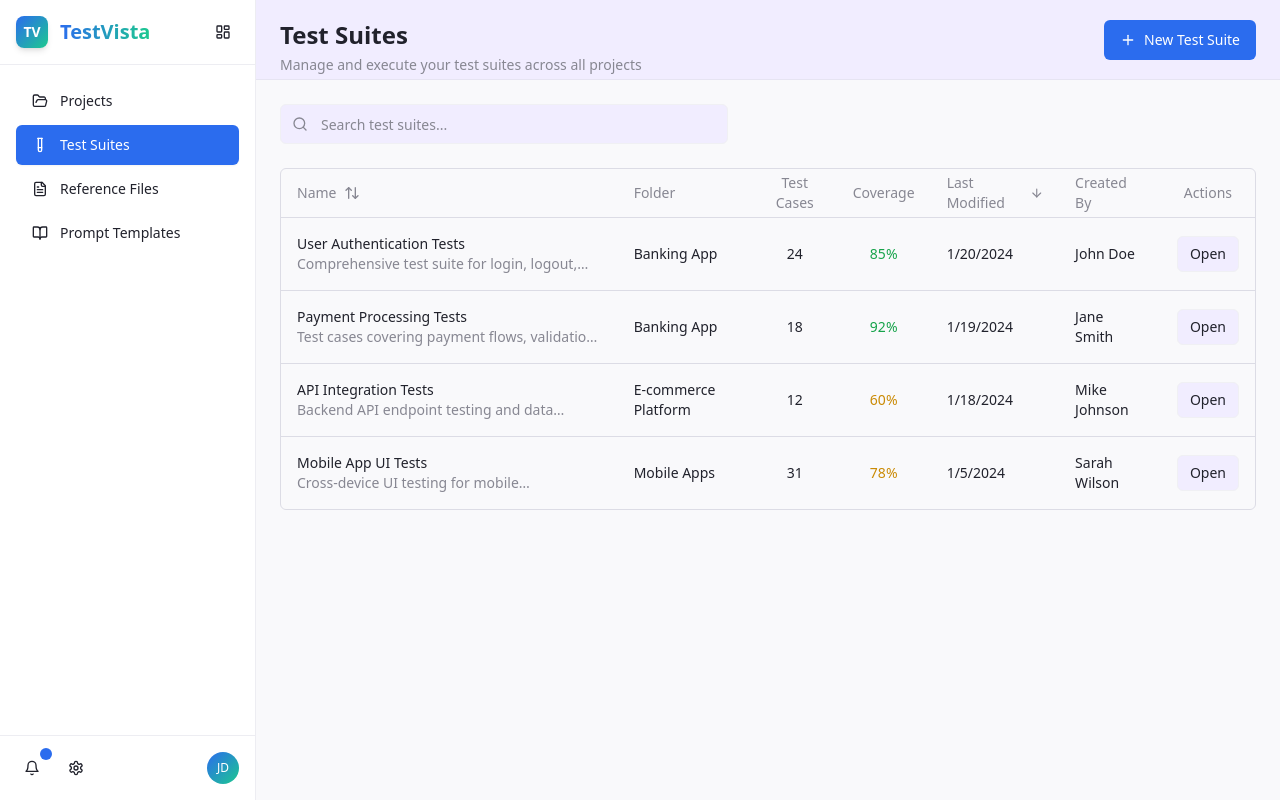
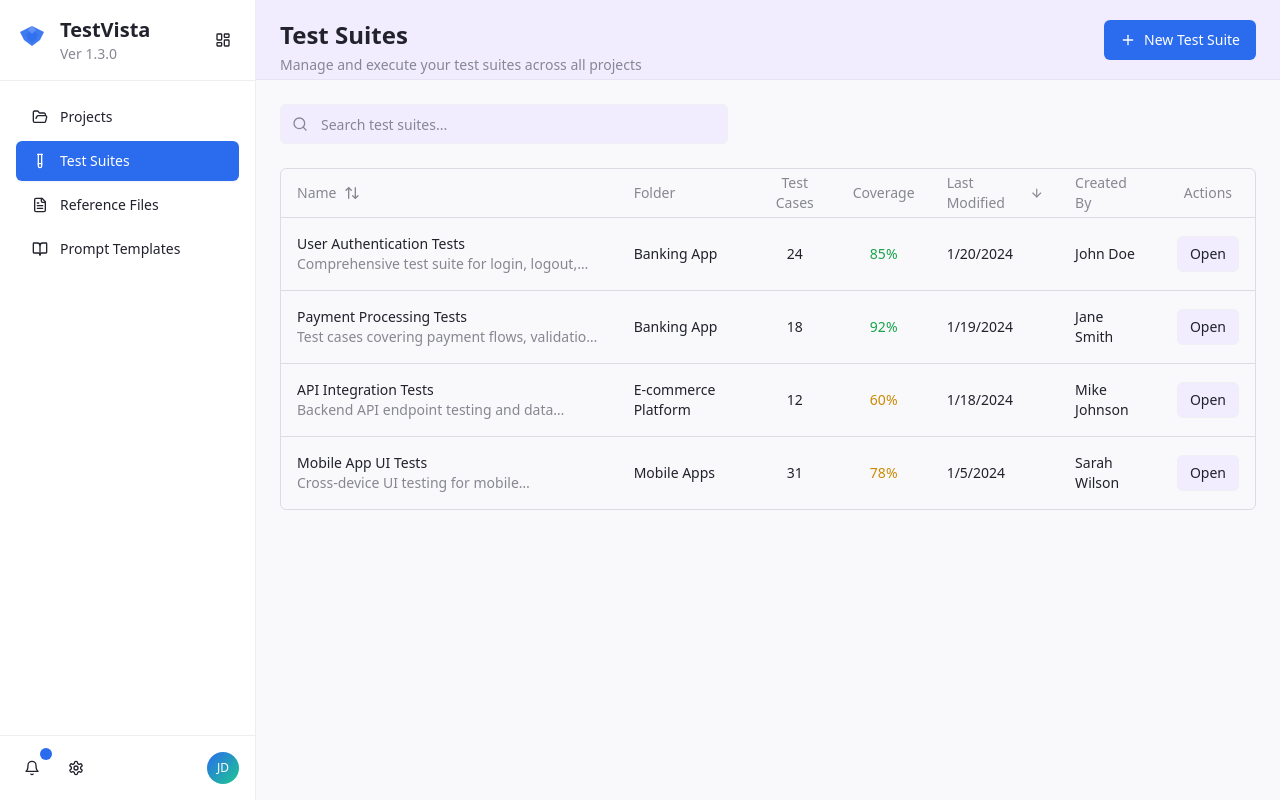
Before and after one commit to GrandPurpleOcelot/testvista-v2, a React (Vite) app: page /suites in a window 1280 px wide. Built offline with nearby package versions, Linux system fonts and the light colour scheme.

Commit message:
Update logo and header text
The user wants to update the logo and header text to match the provided image. This will involve modifying the `Logo` component and potentially the `DashboardHeader` component to reflect the new branding.

```diff
--- a/src/components/ui/logo.tsx
+++ b/src/components/ui/logo.tsx
@@ -6,37 +6,64 @@ interface LogoProps {
 }
 
 export function Logo({ className, size = "md" }: LogoProps) {
-  const sizeClasses = {
-    sm: "h-6 w-auto",
-    md: "h-8 w-auto",
-    lg: "h-12 w-auto"
+  const iconSize = {
+    sm: "h-6 w-6",
+    md: "h-8 w-8",
+    lg: "h-12 w-12"
+  };
+
+  const textSize = {
+    sm: "text-lg",
+    md: "text-xl",
+    lg: "text-2xl"
+  };
+
+  const versionSize = {
+    sm: "text-xs",
+    md: "text-sm",
+    lg: "text-base"
   };
 
   return (
     <div className={cn("flex items-center gap-3", className)}>
-      <div className={cn(
-        "flex items-center justify-center rounded-lg bg-gradient-to-br from-primary to-secondary shadow-md",
-        size === "sm" && "h-6 w-6",
-        size === "md" && "h-8 w-8",
-        size === "lg" && "h-12 w-12"
-      )}>
+      {/* Geometric Logo Icon */}
+      <div className={cn(iconSize[size], "relative")}>
+        <svg viewBox="0 0 32 32" className="w-full h-full" fill="none">
+          {/* Main diamond shape */}
+          <path
+            d="M16 2 L28 8 L24 16 L16 22 L8 16 L4 8 Z"
+            fill="hsl(var(--primary))"
+            className="opacity-90"
+          />
+          {/* Inner geometric detail */}
+          <path
+            d="M16 6 L22 10 L20 16 L16 18 L12 16 L10 10 Z"
+            fill="hsl(var(--primary))"
+            className="opacity-70"
+          />
+          {/* Highlight accent */}
+          <path
+            d="M16 2 L20 6 L16 10 L12 6 Z"
+            fill="hsl(var(--primary-foreground))"
+            className="opacity-20"
+          />
+        </svg>
+      </div>
+
+      <div className="flex flex-col">
         <span className={cn(
-          "font-bold text-white",
-          size === "sm" && "text-xs",
-          size === "md" && "text-sm",
-          size === "lg" && "text-lg"
+          "font-bold text-foreground",
+          textSize[size]
         )}>
-          TV
+          TestVista
+        </span>
+        <span className={cn(
+          "text-muted-foreground font-medium",
+          versionSize[size]
+        )}>
+          Ver 1.3.0
         </span>
       </div>
-      <span className={cn(
-        "font-bold bg-gradient-to-r from-primary to-secondary bg-clip-text text-transparent",
-        size === "sm" && "text-lg",
-        size === "md" && "text-xl",
-        size === "lg" && "text-2xl"
-      )}>
-        TestVista
-      </span>
     </div>
   );
 }
```
